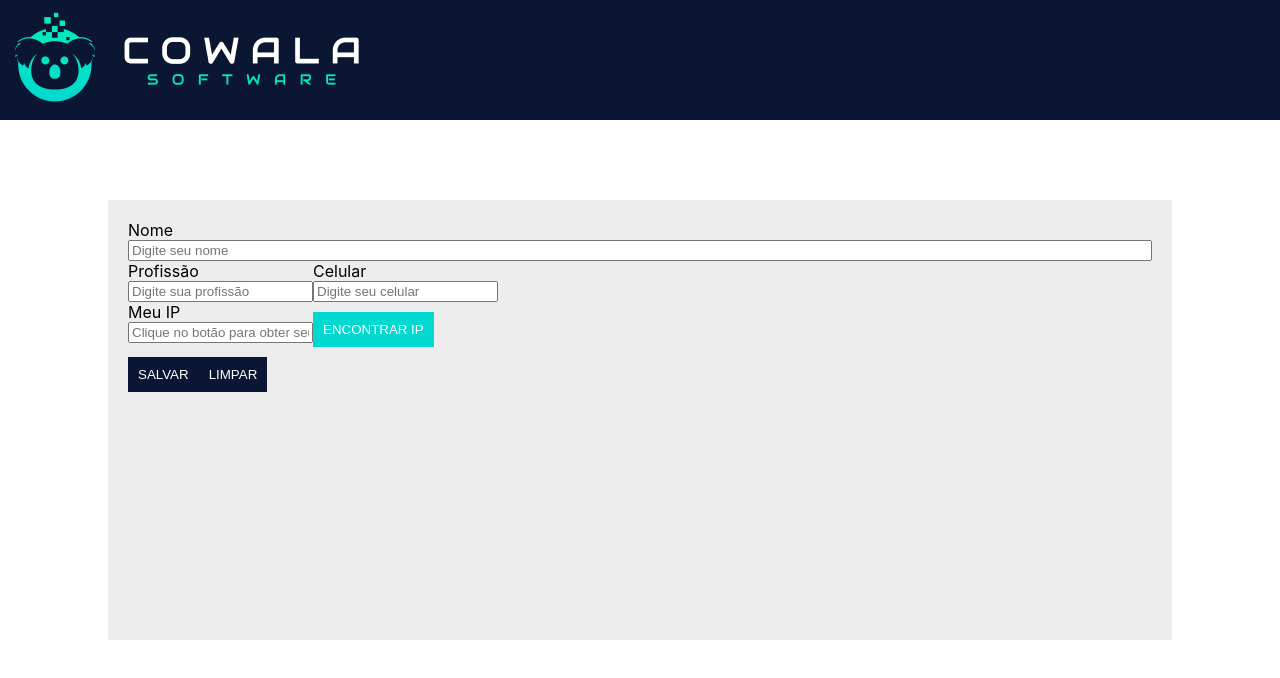
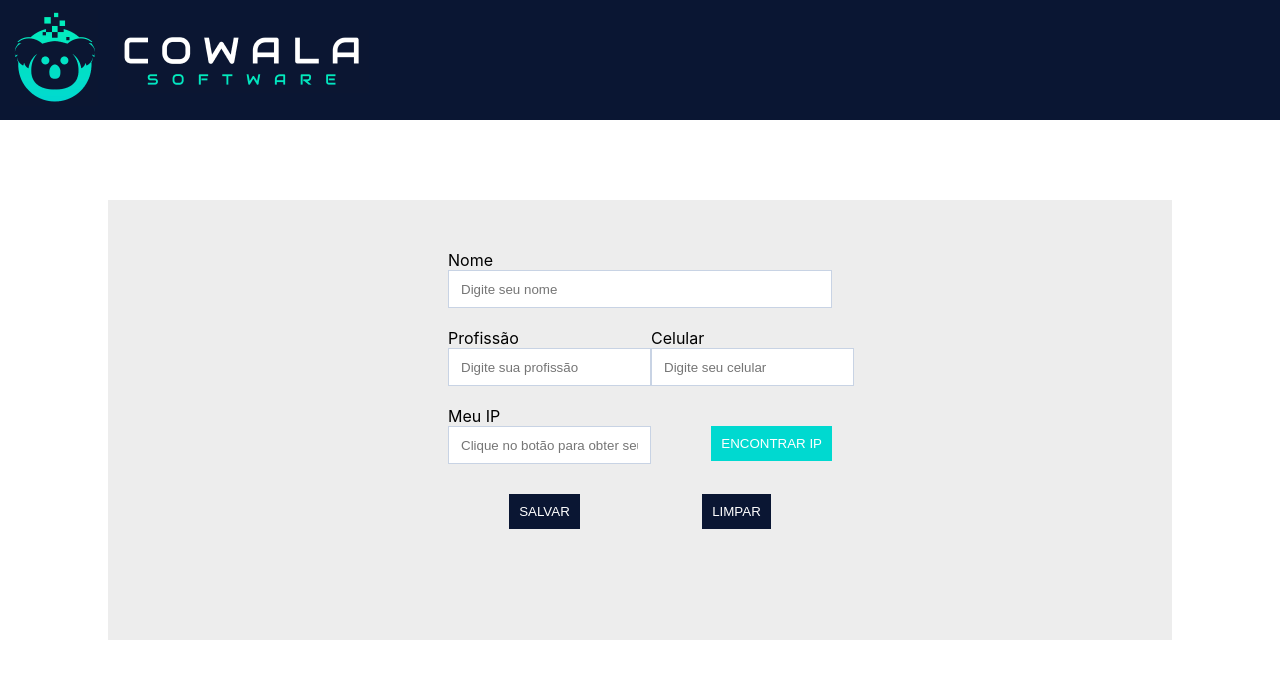
Before and after one commit to Matheushg156/desafios-Cowala, a React (Create React App) app in the folder desafio-front-end/cadastro-cowala/: page / in a window 1280 px wide. Shown: the top 678 px of the page. Built offline with nearby package versions, Linux system fonts and the light colour scheme.

Commit message:
Finaliza CSS da página

```diff
--- a/desafio-front-end/cadastro-cowala/src/components/Form.css
+++ b/desafio-front-end/cadastro-cowala/src/components/Form.css
@@ -11,17 +11,36 @@
   width: 100%;
 }
 
+.form {
+  margin-left: auto;
+  margin-right: auto;
+  margin-top: 30px;
+  width: 30vw;
+}
+
+.inputStyle {
+  border: 1px solid #c8d3e4;
+  height: 12px;
+  padding: 12px;
+}
+
 .container-inputs {
   display: flex;
+  justify-content: space-between;
+  margin-top: 20px;
+}
+
+.container-btns {
+  display: flex;
+  justify-content: space-around;
+  margin-top: 20px;
 }
 
 .btnIP {
   background-color: #00D9D0;
   border: none;
   color: white;
-  margin-left: auto;
-  margin-right: auto;
-  margin-top: 10px;
+  margin-top: 20px;
   padding: 10px;
   width: 100%;
 }
@@ -30,8 +49,6 @@
   background-color: #0A1633;
   border: none;
   color: white;
-  margin-left: auto;
-  margin-right: auto;
   margin-top: 10px;
   padding: 10px;
   width: 100%;
--- a/desafio-front-end/cadastro-cowala/src/components/Form.js
+++ b/desafio-front-end/cadastro-cowala/src/components/Form.js
@@ -47,9 +47,11 @@ function Form() {
 
   return (
     <div className="container-form">
+      <form className="form">
         <Input
           id="input-name"
           label="Nome"
+          className="inputStyle"
           name="name"
           placeholder="Digite seu nome"
           value={ name }
@@ -59,6 +61,7 @@ function Form() {
           <Input
             id="input-work"
             label="Profissão"
+            className="inputStyle"
             name="work"
             placeholder="Digite sua profissão"
             value={ work }
@@ -67,6 +70,7 @@ function Form() {
           <Input
             id="input-phone"
             label="Celular"
+            className="inputStyle"
             name="phone"
             placeholder="Digite seu celular"
             value={ phone }
@@ -77,6 +81,7 @@ function Form() {
           <Input
             id="input-IP"
             label="Meu IP"
+            className="inputStyle"
             name="IP"
             placeholder="Clique no botão para obter seu IP"
             value={ IP }
@@ -87,7 +92,7 @@ function Form() {
             className="btnIP"
           />
         </div>
-      <div className="container-inputs">
+        <div className="container-btns">
           <Button
             label="SALVAR"
             onClick={ saveForm }
@@ -99,6 +104,7 @@ function Form() {
             className="btnsSalvarLimpar"
           />
         </div>
+      </form>
     </div>
   );
 }
```
Lines whose indentation alone changed are shown as unchanged.
